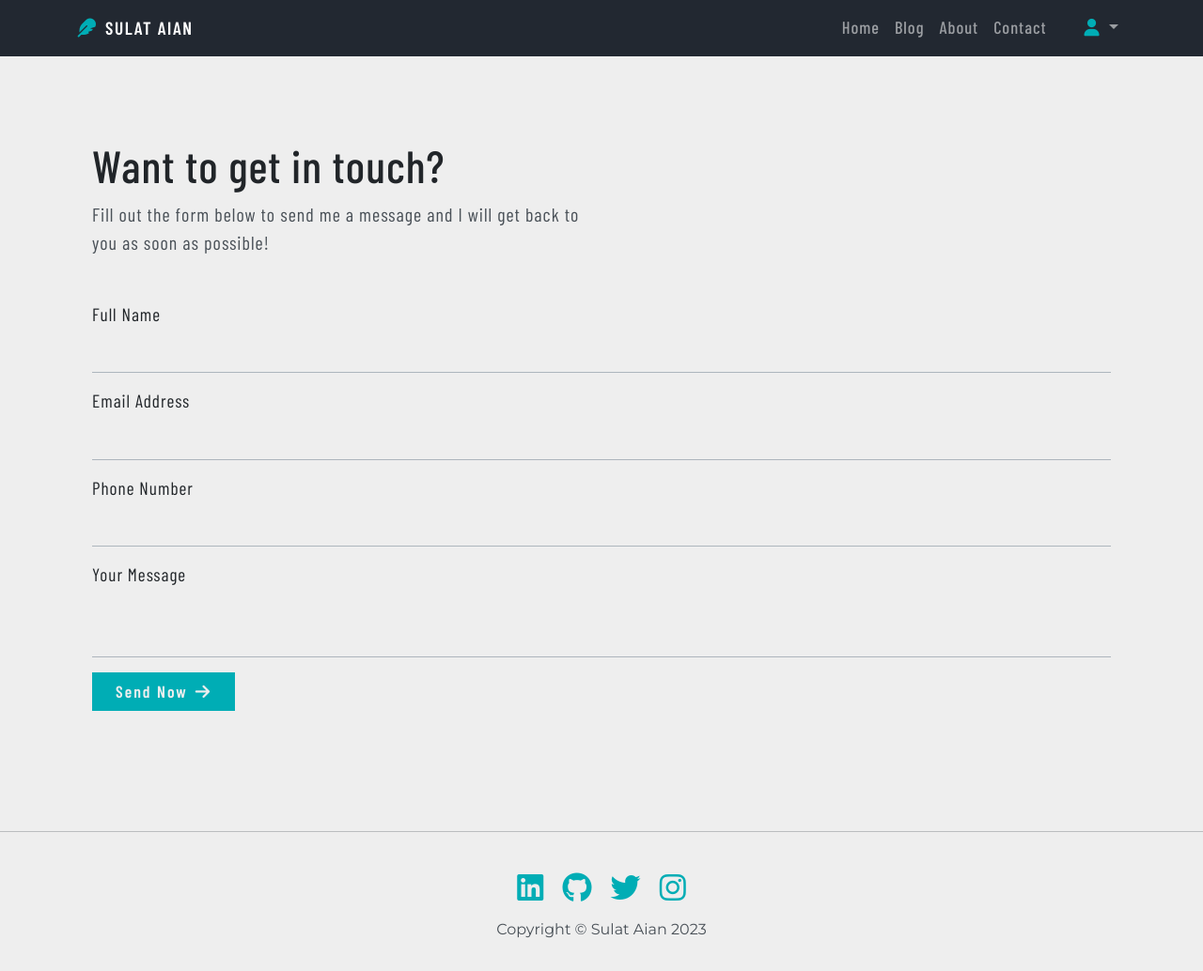
After one commit to crisaianvergara/sulat-aian, a Flask app: page /contact in a window 1280 px wide. The commit adds this page. Shown: the whole page at 94% size. Run offline with Flask 3, Linux system fonts and the light colour scheme; some libraries are stand-ins or nearby versions; some web fonts are replaced.

```diff
--- a/forms.py
+++ b/forms.py
@@ -58,7 +58,6 @@ class CommentForm(FlaskForm):
     comment = TextAreaField(
         "Comment",
         validators=[DataRequired()],
-        render_kw={"placeholder": "Write a comment"},
     )
     submit = SubmitField("Comment")
 
@@ -69,3 +68,13 @@ class SubscriberForm(FlaskForm):
         validators=[DataRequired(), Email()],
         render_kw={"placeholder": "Enter your email"},
     )
+
+
+# Contact Form
+class ContactForm(FlaskForm):
+    name = StringField(
+        "Full Name", validators=[DataRequired(), validators.length(min=5, max=50)]
+    )
+    email = StringField("Email Address", validators=[DataRequired(), Email()])
+    phone_number = StringField("Phone Number", validators=[DataRequired()])
+    message = TextAreaField("Your Message", validators=[DataRequired()])
--- a/main.py
+++ b/main.py
@@ -1,7 +1,14 @@
 from flask import Flask, render_template, redirect, url_for, flash, abort
 from werkzeug.security import generate_password_hash, check_password_hash
 from flask_bootstrap import Bootstrap
-from forms import LoginForm, RegisterForm, CreatePostForm, CommentForm, SubscriberForm
+from forms import (
+    LoginForm,
+    RegisterForm,
+    CreatePostForm,
+    CommentForm,
+    SubscriberForm,
+    ContactForm,
+)
 from flask_ckeditor import CKEditor
 from flask_sqlalchemy import SQLAlchemy
 from sqlalchemy.orm import relationship
@@ -300,13 +307,17 @@ def blog():
 # About
 @app.route("/about")
 def about():
-    render_template("about.html")
+    return render_template("about.html")
 
 
 # Contact
-@app.route("/contact")
+@app.route("/contact", methods=["GET", "POST"])
 def contact():
-    render_template("contact.html")
+    form = ContactForm()
+    if form.validate_on_submit():
+        flash("Message sent.", "green")
+        return redirect(url_for("contact"))
+    return render_template("contact.html", form=form)
 
 
 # Run Flask
--- a/static/css/styles.css
+++ b/static/css/styles.css
@@ -107,7 +107,7 @@
 }
 
 /* Home Section */
-.home-section h2, .view-post-section h2 {
+.home-section h2, .view-post-section h2, .about-section h2 {
     font-family: 'Barlow Condensed', sans-serif;
     font-size: 2.25rem;
     font-weight: 600;
@@ -172,11 +172,11 @@
 
 /* Make Post */
 
-.make-post-section input {
+.make-post-section input, .contact-section input  {
     border: 0;
 }
 
-.make-post-section input:focus {
+.make-post-section input:focus , .contact-section input:focus {
     box-shadow: 0 2px 0 #00ADB5 !important;
 }
 
@@ -205,4 +205,26 @@
     font-weight: 500;
 }
 
-/* Footer */
+/* About */
+.about-section p {
+    line-height: 26.4px;
+}
+
+/* Contact Section */
+.contact-section textarea, .view-post-section textarea {
+    resize: none;
+    border: 0;
+}
+.contact-section textarea:focus, .view-post-section textarea:focus {
+    box-shadow: 0 2px 0 #00ADB5 !important;
+}
+
+.contact-section h1 {
+    font-size: 48px;
+    line-height: 57.6px;
+}
+
+.contact-section p {
+    font-size: 20px;
+    line-height: 30px;
+}
--- a/static/js/scripts.js
+++ b/static/js/scripts.js
@@ -4,12 +4,14 @@ document.getElementById("year").innerHTML = new Date().getFullYear()
 // Footer Fixed Bottom
 function check_title() {
     const title = document.getElementsByTagName("title")[0].textContent
+    const footer_hr = document.getElementById("footer-hr")
     if (title == " Sulat Aian | Sign In " || title == " Sulat Aian | Sign Up ") {
         const footer = document.getElementById("footer")
         footer.style.position = "fixed"
         footer.style.left = 0
         footer.style.right = 0
         footer.style.bottom = 0
+        footer_hr.style.display = "none"
     }
 }
 
--- a/templates/base.html
+++ b/templates/base.html
@@ -83,6 +83,7 @@
     {% endwith %}
     {% block content %} {% endblock %}
     <footer id="footer" class="text-center mt-5 pt-5 pb-3">
+        <hr id="footer-hr" class="mb-5">
         <ul class="pb-1">
             <li class="d-inline-block"><a href="https://www.linkedin.com/in/crisaianvergara/" target="_blank"><i class="fa-brands fa-linkedin fa-2xl mx-2"></i></a></li>
             <li class="d-inline-block"><a href="https://github.com/crisaianvergara" target="_blank"><i class="fa-brands fa-github fa-2xl mx-2"></i></i></a></li>
--- a/templates/blog.html
+++ b/templates/blog.html
@@ -1,6 +1,6 @@
 {% extends "base.html" %}
 
-{% block title %} Sulat Aian | Home {% endblock %}
+{% block title %} Sulat Aian | Blog {% endblock %}
 
 {% block content %}
     <div class="container flex-wrap d-flex justify-content-evenly pt-4 mt-5">
--- /dev/null
+++ b/templates/contact.html
@@ -0,0 +1,49 @@
+{% extends "base.html" %}
+
+{% block title %} Sulat Aian | Contact {% endblock %}
+
+{% block content %}
+    <div class="contact-section container pt-4 mt-5 ">
+        <div class="card m-auto border-0 bg-transparent auth-form">
+            <div class="card-body">
+                <h1>Want to get in touch?</h1>
+                <p class="w-50 mb-5 text-dark-emphasis">
+                    Fill out the form below to send me a message and I will get back to you as soon as possible!
+                </p>
+                <form method="POST" action="{{ url_for('contact') }}" novalidate>
+                    {{ form.csrf_token }}
+                    <div class="mb-3">
+                        {{ form.name.label(class="form-label") }}
+                        {{ form.name(class="form-control bg-transparent rounded-0 border-bottom shadow-none border-dark-subtle pb-15 px-0") }}
+                        {% for err in form.name.errors %}
+                        <span class="text-danger error-handling">{{ err }}</span>
+                        {% endfor %}
+                    </div>
+                    <div class="mb-3">
+                        {{ form.email.label(class="form-label") }}
+                        {{ form.email(class="form-control bg-transparent rounded-0 border-bottom shadow-none border-dark-subtle pb-15 px-0") }}
+                        {% for err in form.email.errors %}
+                        <span class="text-danger error-handling">{{ err }}</span>
+                        {% endfor %}
+                    </div>
+                    <div class="mb-3">
+                        {{ form.phone_number.label(class="form-label") }}
+                        {{ form.phone_number(class="form-control bg-transparent rounded-0 border-bottom shadow-none border-dark-subtle pb-15 px-0") }}
+                        {% for err in form.phone_number.errors %}
+                        <span class="text-danger error-handling">{{ err }}</span>
+                        {% endfor %}
+                    </div>
+                    <div class="mb-3">
+                        {{ form.message.label(class="form-label") }}
+                        {{ form.message(class="form-control bg-transparent rounded-0 border-bottom border-dark-subtle shadow-none pb-15 px-0") }}
+                        {% for err in form.message.errors %}
+                        <span class="text-danger error-handling">{{ err }}</span>
+                        {% endfor %}
+                    </div>
+                    <button type="submit" class="btn btn-success px-4 py-2 rounded-0">Send Now<i class="fa-solid fa-arrow-right ms-2"></i></button>
+                </form>
+            </div>
+        </div>
+    </div>
+    <!-- End of Home Section -->
+{% endblock %}
--- a/templates/make-post.html
+++ b/templates/make-post.html
@@ -11,21 +11,21 @@
                 {{ form.csrf_token }}
                 <div class="mb-3">
                     {{ form.title.label(class="form-label") }}
-                    {{ form.title(class="form-control bg-transparent rounded-0 border-bottom shadow-none pb-15 px-0") }}
+                    {{ form.title(class="form-control bg-transparent rounded-0 border-bottom shadow-none pb-15 px-0 border-dark-subtle") }}
                     {% for err in form.title.errors %}
                     <span class="text-danger error-handling">{{ err }}</span>
                     {% endfor %}
                 </div>
                 <div class="mb-3">
                     {{ form.subtitle.label(class="form-label") }}
-                    {{ form.subtitle(class="form-control bg-transparent rounded-0 border-bottom shadow-none pb-15 px-0") }}
+                    {{ form.subtitle(class="form-control bg-transparent rounded-0 border-bottom shadow-none pb-15 px-0 border-dark-subtle") }}
                     {% for err in form.subtitle.errors %}
                     <span class="text-danger error-handling">{{ err }}</span>
                     {% endfor %}
                 </div>
                 <div class="mb-3">
                     {{ form.img_url.label(class="form-label") }}
-                    {{ form.img_url(class="form-control bg-transparent rounded-0 border-bottom shadow-none pb-15 px-0") }}
+                    {{ form.img_url(class="form-control bg-transparent rounded-0 border-bottom shadow-none pb-15 px-0 border-dark-subtle") }}
                     {% for err in form.img_url.errors %}
                     <span class="text-danger error-handling">{{ err }}</span>
                     {% endfor %}
--- a/templates/view-post.html
+++ b/templates/view-post.html
@@ -32,7 +32,7 @@
                         <form method="POST" action="{{ url_for('view_post', post_id=post.id) }}" novalidate>
                             {{ form.csrf_token }}
                             {{ form.comment.label(class="form-label") }}
-                            {{ form.comment(class="form-control rounded-0") }}
+                            {{ form.comment(class="form-control bg-transparent rounded-0 border-bottom shadow-none border-dark-subtle pb-15 px-0") }}
                             {% for err in form.comment.errors %}
                             <span class="text-danger error-handling">{{ err }}</span>
                             {% endfor %}
```
Also changed, not shown: templates/about.html (+13 -56 lines), instance/blog.db, static/img/author.jpg (added), templates/cotact.html (deleted).
